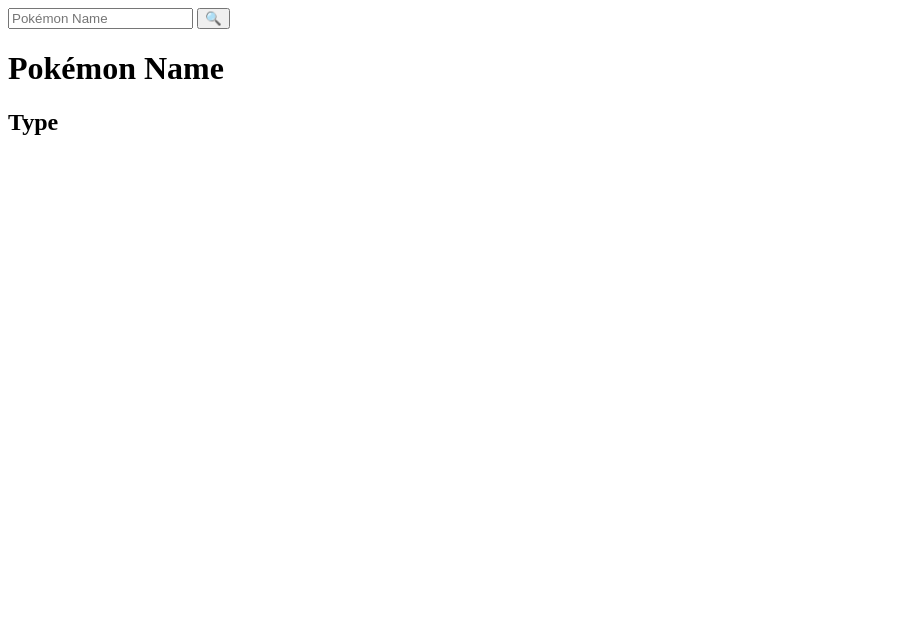
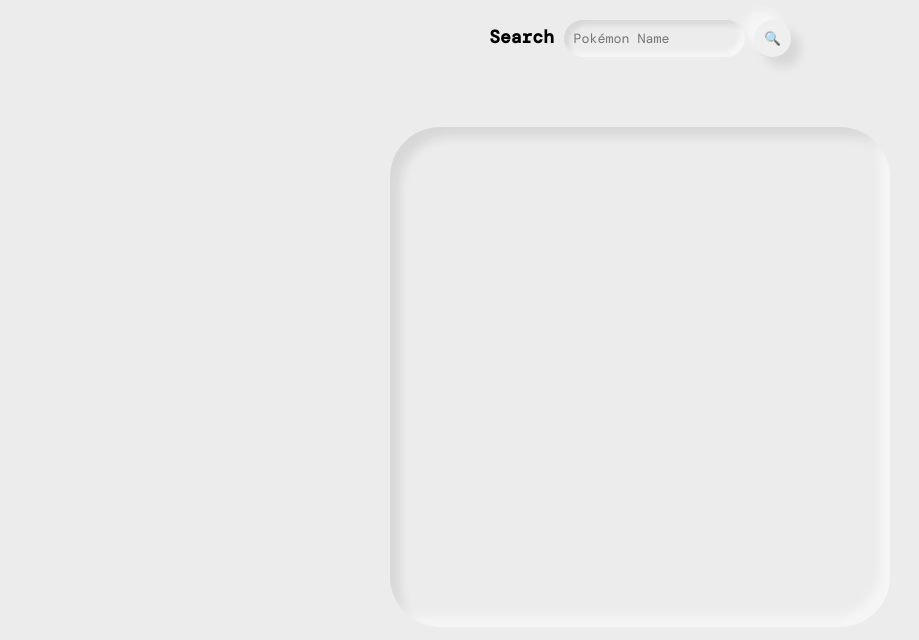
Before and after one commit to cincsobrepena/pokedex, a plain HTML site: page index.html in a window 1280 px wide. Shown: the whole page, without its empty margins (0-919 px from the left). Drawn offline with nearby package versions, Linux system fonts and the light colour scheme; a web font is replaced by a local one.

Commit message:
Day 1 - Enabled Image and Name Query.

```diff
--- a/index.html
+++ b/index.html
@@ -4,18 +4,20 @@
         <meta charset="UTF-8">
         <meta name="viewport" content="width=device-width, initial-scale=1.0">
         <title>Pokédex</title>
+        <link rel="stylesheet" href="styles.css">
     </head>
     <body>
         <div class="searchBar">
-            <label for="searchBar"></label>
-            <input type="text" id="searchBar" name="searchBar" placeholder="Pokémon Name">
-            <button type="submit">🔍</button>
+            <label id="searchBarLabel" for="searchBar">Search</label>
+            <input type="text" id="searchBar" name="searchBar" placeholder="Pokémon Name" autocomplete="off">
+            <button id="searchBTN" type="submit">🔍</button>
         </div>
 
-        <div class="itemCard">
-            <h1 id="PokémonName">Pokémon Name</h1>
-            <h2 id="PokémonType">Type</h2>
-
+        <div class="entityCard">
+            <!-- <h1 id="PokemonName">Pokémon Name</h1>
+            <h2 id="PokemonType">Type</h2> -->
         </div>
     </body>
+
+    <script src="script.js"></script>
 </html>
--- a/script.js
+++ b/script.js
@@ -0,0 +1,24 @@
+let searchName = document.querySelector("#searchBar");addEventListener("click", getPokemon);
+
+function getPokemon(e) {
+    const name = searchName.value;
+
+    fetch(`https://pokeapi.co/api/v2/pokemon/${name.toLowerCase()}`)
+        .then((response) => response.json())
+        .then((data) => {
+            document.querySelector(".entityCard").innerHTML = `
+            <h1 id="PokemonName" style=" margin 20px;">${data.name.toUpperCase()} </h1>
+            <img
+                class="pokemonIMG"
+                src="${data.sprites.other["home"].front_default}"
+                alt="${data.name}"
+                style="width: 300px; margin 20px; filter: drop-shadow(30px 30px 20px rgba(70, 70, 70, 0.3))"
+            />
+            `;
+        })
+        .catch((err) => {
+            console.log("Pokemon not fount", err);
+        })
+
+        e.preventDefault();
+}
--- a/styles.css
+++ b/styles.css
@@ -0,0 +1,55 @@
+@import url('https://fonts.googleapis.com/css2?family=DM+Mono:wght@300;400;500&display=swap');
+
+*{
+    margin: 0;
+    padding: 0;
+    box-sizing: border-box;
+    font-family: 'DM Mono', monospace;
+}
+
+body{
+    display: flex;
+    flex-direction: column;
+    justify-content: center;
+    align-items: center;
+    background: #ececec;
+}
+
+.searchBar {
+    padding: 20px;
+}
+
+#searchBar {
+    padding: 10px;
+    border-radius: 30px;
+    background: #ececec;
+    box-shadow: inset -5px -5px 5px rgba(255, 255, 255, 0.5),
+                inset 5px 5px 5px rgba(70, 70, 70, 0.12);
+    border-style: none;
+}
+
+#searchBarLabel {
+    font-weight: bolder;
+    font-size: large;
+}
+
+#searchBTN {
+    padding: 10px;
+    border-radius: 50%;
+    border-style: none;
+    box-shadow: -10px -10px 10px rgba(255, 255, 255, 0.5),
+                10px 10px 10px rgba(70, 70, 70, 0.12);
+}
+
+.entityCard {
+    width: 500px;
+    height: 500px;
+    border-radius:50px;
+    margin: 50px;
+    padding: 30px;
+    text-align: center;
+    border-radius: 50px;
+    background: #ececec;
+    box-shadow: inset -10px -10px 10px rgba(255, 255, 255, 0.5),
+        inset 10px 10px 10px rgba(70, 70, 70, 0.12);
+}
```
